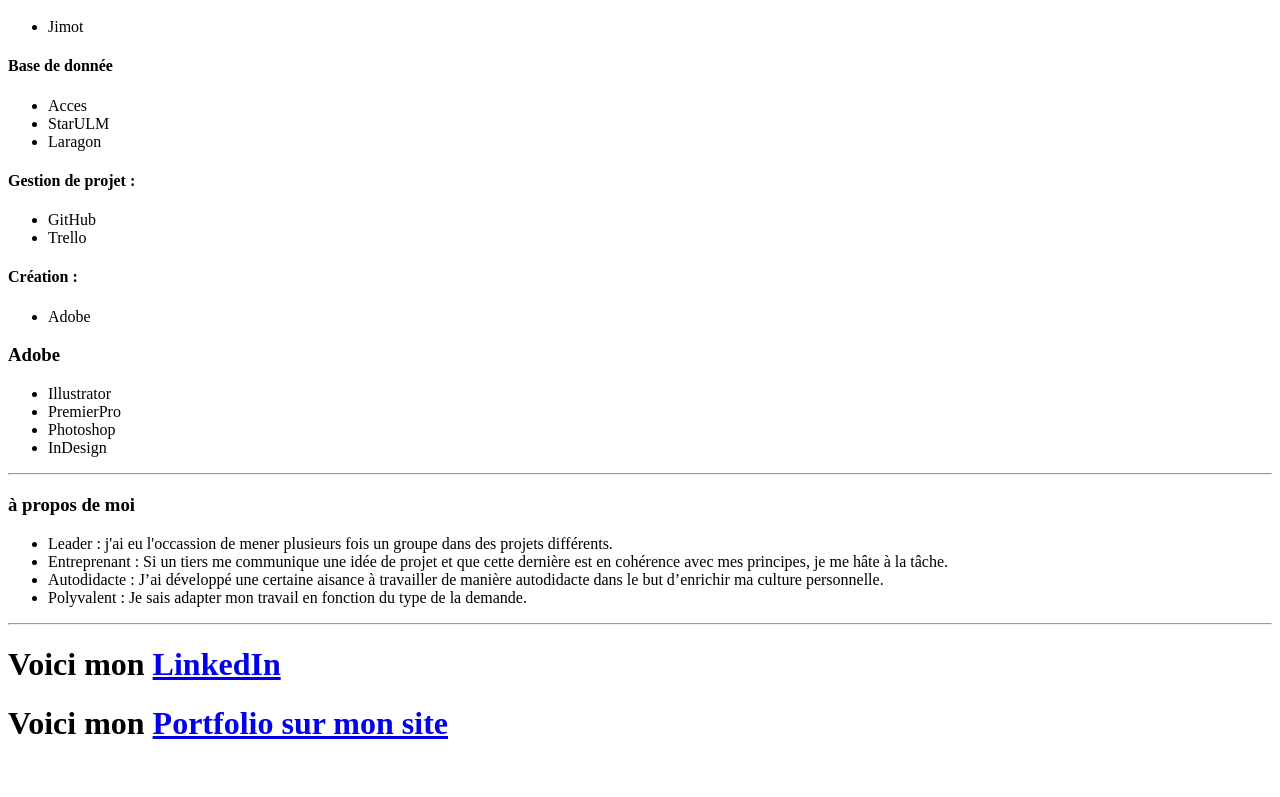
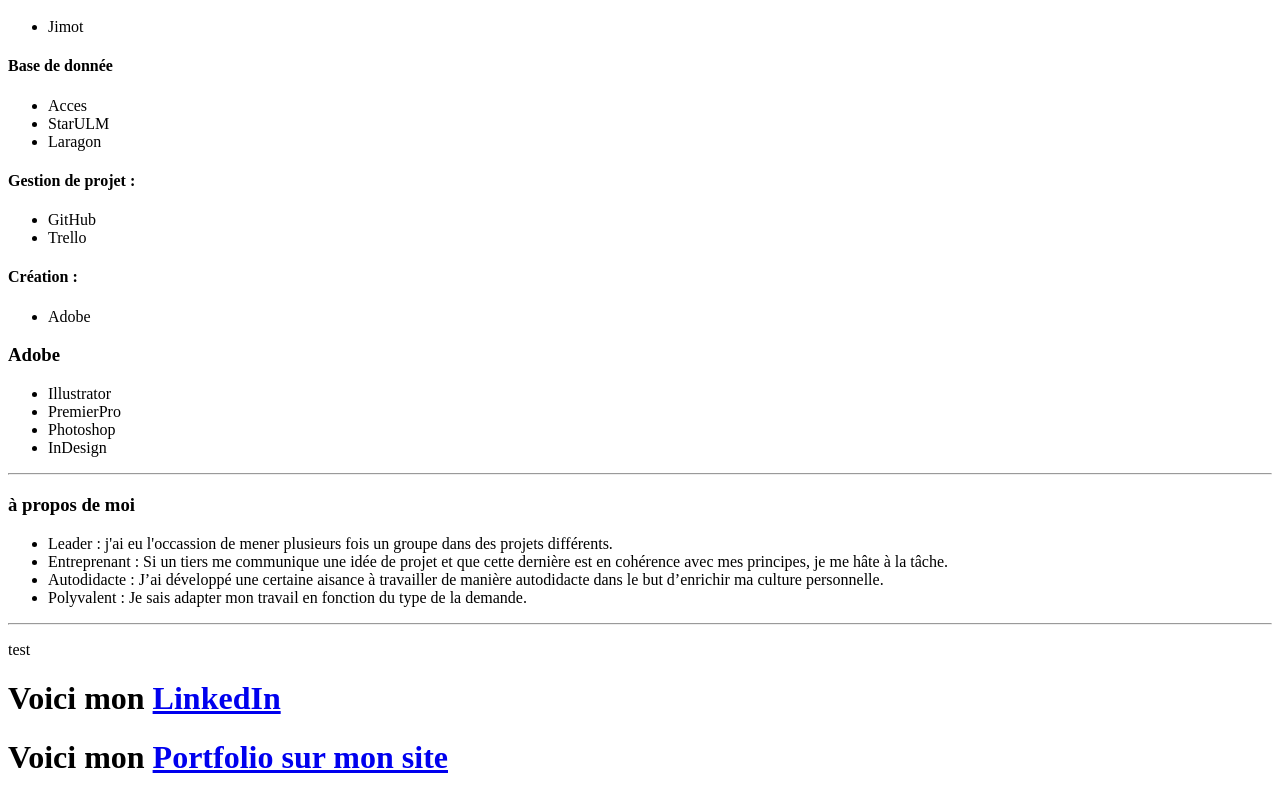
Before and after one commit to Kbnn-z/CV, a plain HTML site: page index.html in a window 1280 px wide. Shown: the part 2473-3270 px from the top of the page. Before the commit the page ends 3236 px from the top, so only its background shows below. Drawn offline with Linux system fonts and the light colour scheme.

Commit message:
Update index.html

```diff
--- a/index.html
+++ b/index.html
@@ -106,15 +106,14 @@
 
 <hr>
 
-<h3>à propos de moi </h3>
+    <h3>à propos de moi </h3>
         <ul>
             <li>Leader : j'ai eu l'occassion de mener plusieurs fois un groupe dans des projets différents.</li>
             <li>Entreprenant : Si un tiers me communique une idée de projet et que cette dernière est en cohérence avec mes principes, je me hâte à la tâche.</li>
             <li>Autodidacte : J’ai développé une certaine aisance à travailler de manière autodidacte dans le but d’enrichir ma culture personnelle.</li>
             <li>Polyvalent : Je sais adapter mon travail en fonction du type de la demande. </li>
         </ul>
-<hr>
-
+<hr> <p>test</p>
     <h1>Voici mon
         <a href="https://www.linkedin.com/in/rayan-belabaci-64934b221/">LinkedIn</a>
     </h1>
```
